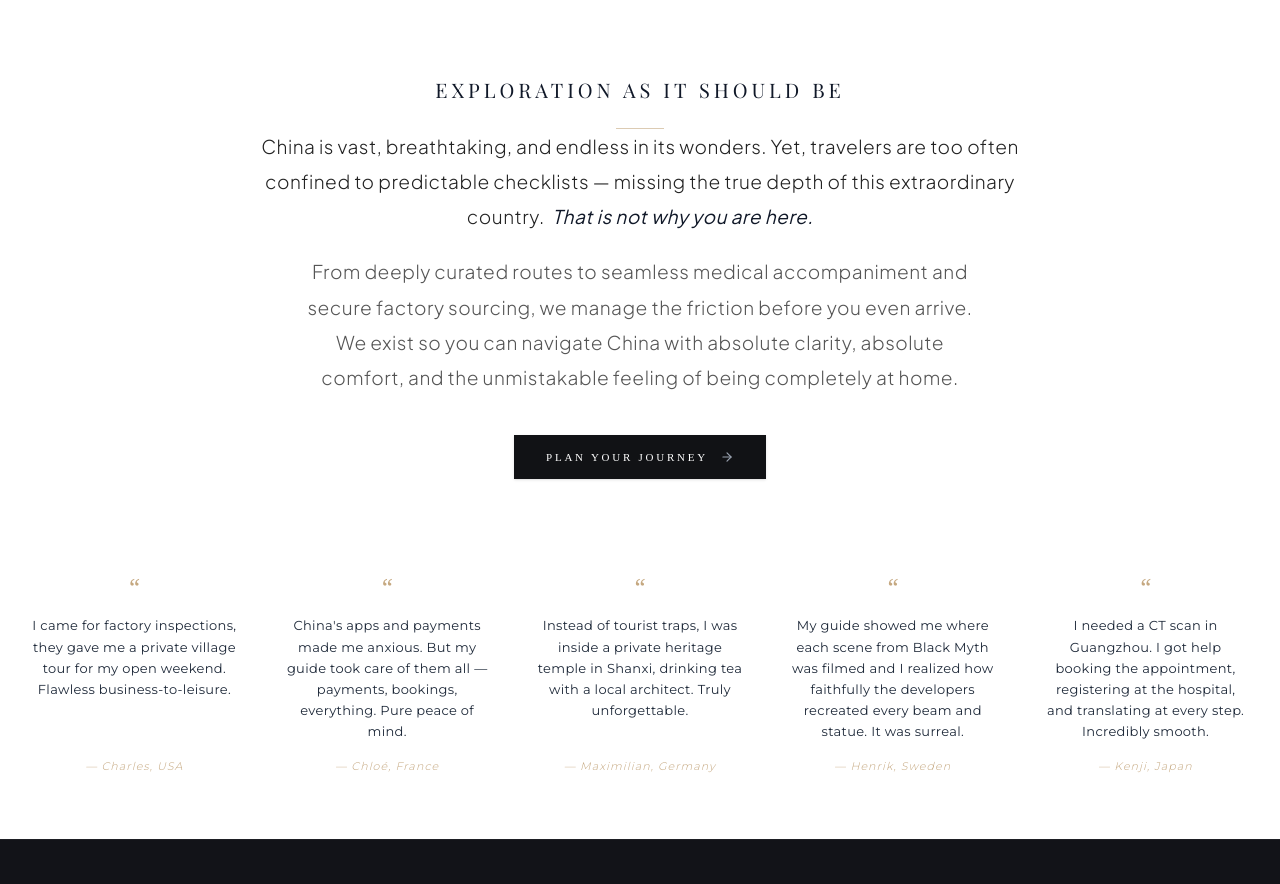
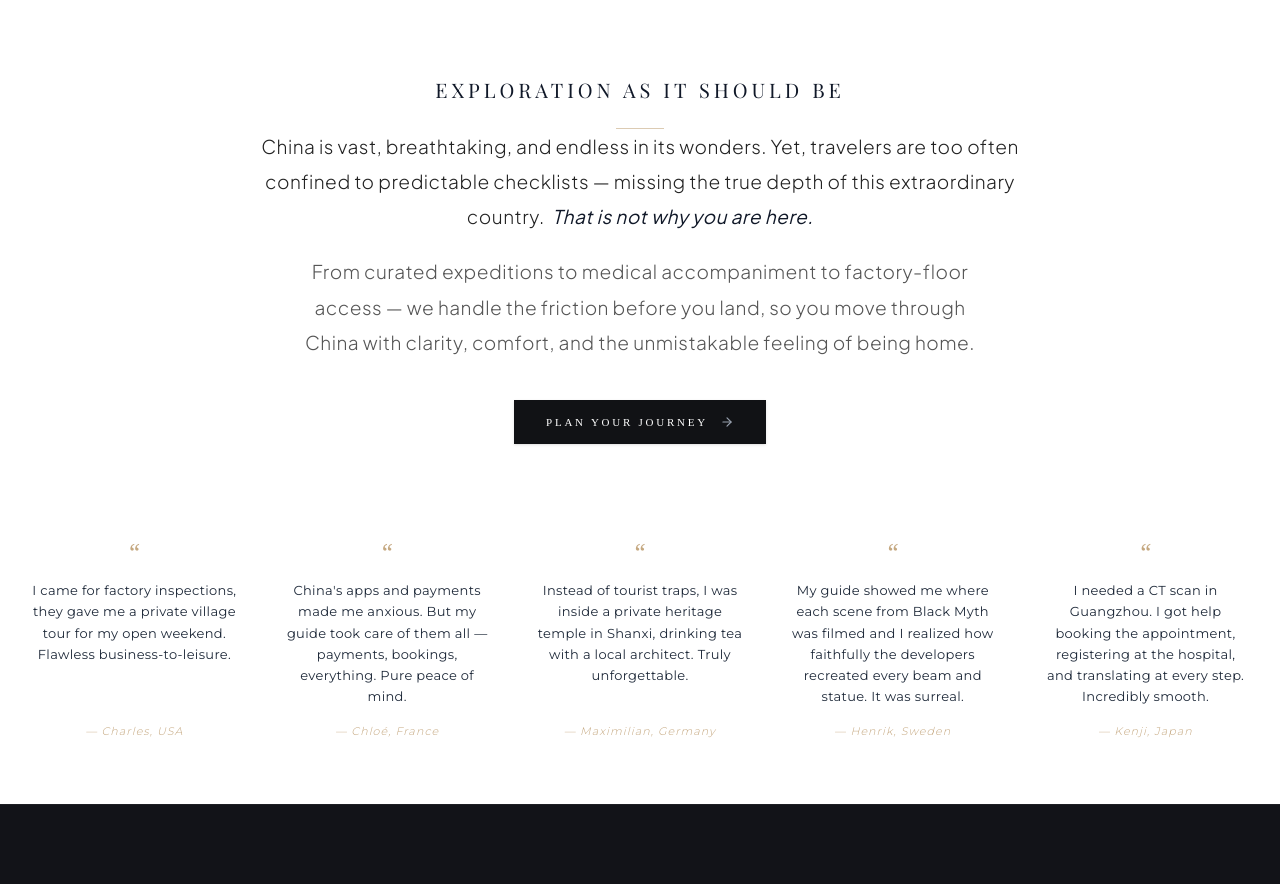
Before and after one commit to FreakTelevision/lokalchina, a Next.js app: page /de in a window 1280 px wide. Shown: the part 820-1704 px from the top of the page. Built offline with nearby package versions, Linux system fonts and the light colour scheme; grey boxes are pictures that could not be loaded; a web font is replaced by a local one.

Commit message:
Widen brand intro text + trim second paragraph to 3 lines

```diff
--- a/src/app/[locale]/page.tsx
+++ b/src/app/[locale]/page.tsx
@@ -124,12 +124,12 @@ export default async function HomePage({ params }: PageProps) {
             EXPLORATION AS IT SHOULD BE
           </h2>
           <div className="w-12 h-[1px] bg-[#c5a880]/60 mx-auto mt-6" />
-          <div className="space-y-5 text-sm md:text-[15px] text-gray-600 font-light leading-relaxed tracking-wide max-w-4xl mx-auto">
+          <div className="space-y-5 text-sm md:text-[15px] text-gray-600 font-light leading-relaxed tracking-wide max-w-5xl mx-auto">
             <p className="text-base md:text-[19px] font-light leading-[1.85] text-[#222] tracking-wide max-w-3xl mx-auto" style={{ fontFamily: 'var(--font-mt-body)' }}>
               China is vast, breathtaking, and endless in its wonders. Yet, travelers are too often confined to predictable checklists — missing the true depth of this extraordinary country. <span className="text-gray-900 font-normal italic ml-1">That is not why you are here.</span>
             </p>
             <p className="text-base md:text-[19px] font-light leading-[1.85] text-[#555] tracking-wide max-w-2xl mx-auto" style={{ fontFamily: 'var(--font-mt-body)' }}>
-              From deeply curated routes to seamless medical accompaniment and secure factory sourcing, we manage the friction before you even arrive. We exist so you can navigate China with absolute clarity, absolute comfort, and the unmistakable feeling of being completely at home.
+              From curated expeditions to medical accompaniment to factory-floor access — we handle the friction before you land, so you move through China with clarity, comfort, and the unmistakable feeling of being home.
             </p>
           </div>
           <div className="pt-10">
```
